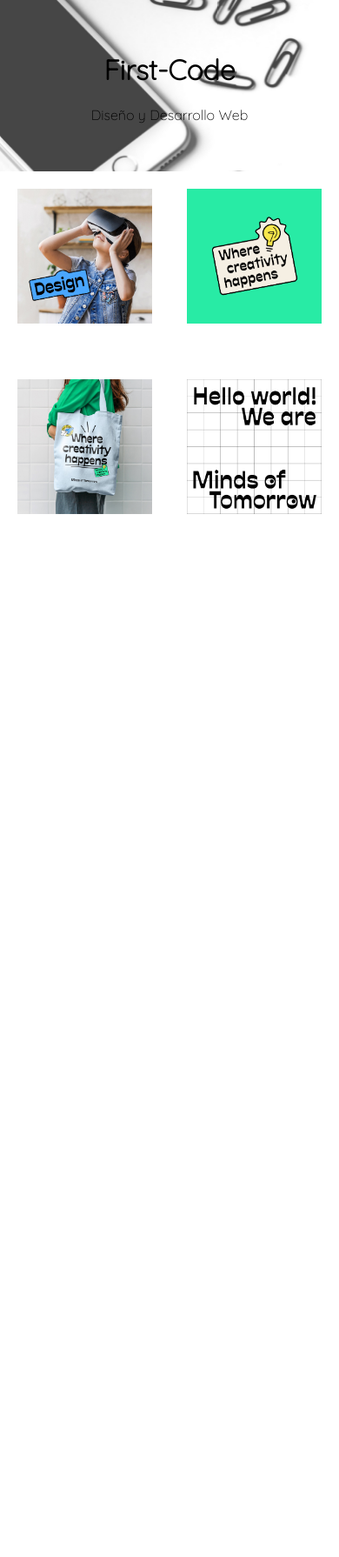
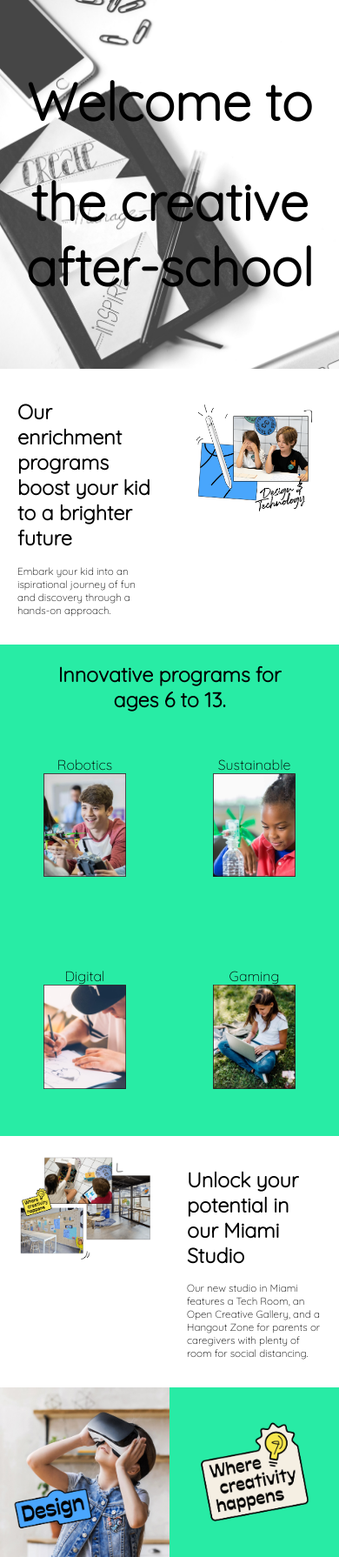
Before and after one commit to CristianGuerreroRioja/Minds-of-Tomorrow, a plain HTML site: page index.html in a window 390 px wide. Shown: the top 1790 px of the page at 87% size. Before the commit the page ends 844 px from the top, so only its background shows below. Drawn offline with Linux system fonts and the light colour scheme.

Commit message:
Casi acabado

```diff
--- a/css/styles.css
+++ b/css/styles.css
@@ -7,7 +7,7 @@ body {
     margin: 0;
 }
 
-.header {
+.header1 {
     background-image: url('../img/banner-2.jpg');
     background-size: cover;
     background-attachment: fixed;
@@ -16,8 +16,78 @@ body {
     color: rgb(0, 0, 0);
 }
 
-.section-2 {
+.header1 h1 {
+    font-size: 60px;
+}
+
+.dos-columnas {
+    padding: 20px;
+    float: left;
+    width: 50%;
+}
+
+.dos-columnas img {
+    width: 100%;
+}
+
+.dos-columnas h1,
+.una-columna h1 {
+    font-size: 6vw;
+}
+
+.dos-columnas p {
+    font-size: 3vw;
+}
+
+#patata {
     background-color: #28ECA5;
+}
+
+.cuatro-columnas {
+    padding: 50px;
+    float: left;
+    width: 25%;
+    text-align: center;
+}
+
+.una-columna h1 {
+    margin: 0% 15%;
+    text-align: center;
+}
+
+.cuatro-columnas img {
+    width: 100%;
+}
+
+.cuatro-dos {
+    float: left;
+    width: 25%;
+}
+
+.cuatro-dos .desc {
+    text-align: center;
+}
+
+.cuatro-dos img {
+    width: 100%;
+}
+
+.patata {
+    background-color: #46A6FC;
+}
+
+.dos-columnas-footer {
+    padding: 20px;
+    float: left;
+    width: 50%;
+    display: 20px;
+    padding-top: 2.4%;
+    padding-right: 25%;
+}
+
+#footer-b {
+    background-color: black;
+    color: white;
 }
 
 .row:after {
@@ -26,29 +96,11 @@ body {
     clear: both;
 }
 
-.cuatro-dos {
-    padding: 20px;
-    float: left;
-    width: 25%;
-}
-
-.cuatro-dos .desc {
-    padding: 10px;
-    text-align: center;
-}
-
-.cuatro-dos img {
-    width: 100%;
-}
-
-#section-5 {
-    background-color: #46A6FC;
-}
-
 @media screen and (max-width:700px) {
+    .section-2,
+    .section-1,
     .cuatro-dos,
-    .four-column,
-    .three-column {
+    .cuatro-columnas {
         width: 50%;
     }
 }
--- a/index.html
+++ b/index.html
@@ -10,23 +10,50 @@
 </head>
 
 <body>
-
     <div class="header">
-        <h1>First-Code</h1>
-        <p>Diseño y Desarrollo Web</p>
+        <div class="header1">
+            <h1>Welcome to</h1>
+            <h1>the creative after-school</h1>
+        </div>
     </div>
 
-
-    <div class="row" id="section-1">
-
+    <div class="row">
+        <div class="dos-columnas">
+            <h1>Our enrichment programs boost your kid to a brighter future</h1>
+            <p>Embark your kid into an ispirational journey of fun and discovery through a hands-on approach.</p>
+        </div>
+        <div class="dos-columnas">
+            <img src="img/section-1.png">
+        </div>
     </div>
 
-    <div class="row" id="section-2">
-
+    <div class="row" id="patata">
+        <div class="una-columna">
+            <br>
+            <h1>Innovative programs for ages 6 to 13.</h1>
+        </div>
+        <div class="cuatro-columnas">Robotics
+            <img src="img/section-2-a.jpeg">
+        </div>
+        <div class="cuatro-columnas">Sustainable
+            <img src="img/section-2-b.jpeg">
+        </div>
+        <div class="cuatro-columnas">Digital
+            <img src="img/section-2-c.jpeg">
+        </div>
+        <div class="cuatro-columnas"> Gaming
+            <img src="img/section-2-d.jpeg">
+        </div>
     </div>
 
-    <div class="row" id="section-3">
-
+    <div class="row">
+        <div class="dos-columnas">
+            <img src="img/section-3.png">
+        </div>
+        <div class="dos-columnas">
+            <h1>Unlock your potential in our Miami Studio</h1>
+            <p>Our new studio in Miami features a Tech Room, an Open Creative Gallery, and a Hangout Zone for parents or caregivers with plenty of room for social distancing.</p>
+        </div>
     </div>
 
     <div class="row" id="section-4">
@@ -46,17 +73,31 @@
             <img src="img/section-4-d.jpg" alt="alternatetext">
             <div class="desc"></div>
         </div>
-
-
-    </div>
     </div>
 
-    <div class="row" id="section-5">
-
+    <div class="una-columna">
+        <div class="patata">
+            <br>
+            <h1>Come meet us. We would love to get to know you!</h1>
+            <br>
+        </div>
     </div>
 
-    <div class="row" id="footer">
+    <div class="row" id="footer-b">
+        <div class="dos-columnas-footer">
+            <h2>Minds of Tomorrow, LLC. 2020</h2>
+        </div>
+        <div class="cuatro-columnas">
+            <p>FaceBook</p>
+            <p>Instagram</p>
 
+        </div>
+
+        <div class="cuatro-columnas">
+            <p>Our Programs</p>
+            <p>The Studio</p>
+
+        </div>
     </div>
 
 </body>
```
Also changed, not shown: index.txt (added).
